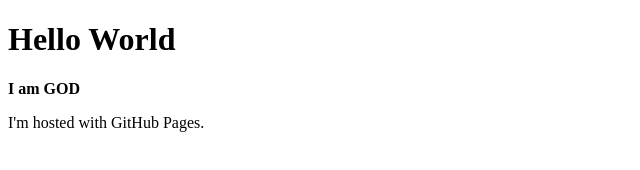
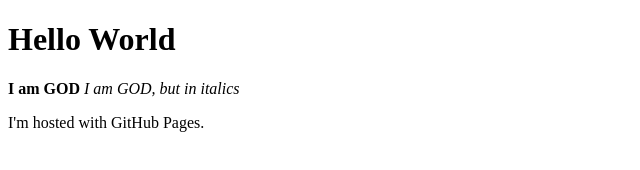
Before and after one commit to upsteer/upsteer.github.io, a plain HTML site: page index.html in a window 1280 px wide. Shown: the whole page, without its empty margins (0-640 px from the left). Drawn offline with Linux system fonts and the light colour scheme.

Commit message:
Update index.html

```diff
--- a/index.html
+++ b/index.html
@@ -3,6 +3,7 @@
 <body>
 <h1>Hello World</h1>
   <b>I am GOD</b>
+  <em>I am GOD, but in italics</em>
 <p>I'm hosted with GitHub Pages.</p>
 </body>
 </html>
```
